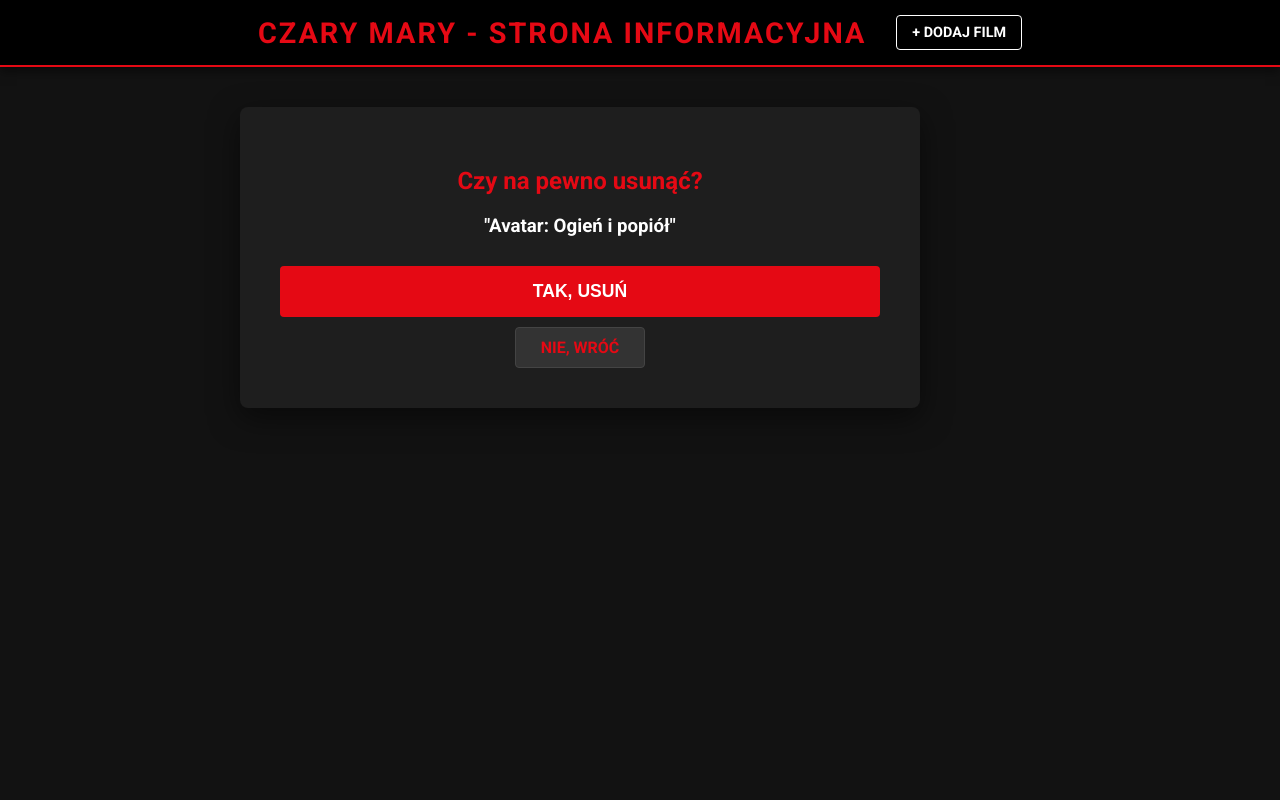
After one commit to kamiltarach/filmy, a Django app: page /usun/1/ in a window 1280 px wide. The commit adds this page. Run offline with Django 5.2, Linux system fonts and the light colour scheme; data comes from the database, SQL or seed files in the repository; both versions use the stored data as it was after the commit.

Commit message:
Update - dodanie usuwania, zmiana interfejsu na "akordeonowy".

```diff
--- a/kolekcja/static/css/kolekcja.css
+++ b/kolekcja/static/css/kolekcja.css
@@ -1,5 +1,8 @@
-body {
-    background-color: #121212;
+/* =========================================
+   1. GLOBALNE USTAWIENIA I TŁO
+   ========================================= */
+   body {
+    background-color: #121212; /* Prawie czarny */
     color: #e0e0e0;
     font-family: 'Roboto', sans-serif;
     margin: 0;
@@ -10,16 +13,23 @@ body {
     align-items: center;
 }
 
+/* =========================================
+   2. PASEK NAWIGACJI (NAVBAR)
+   ========================================= */
 .navbar {
     width: 100%;
     background-color: #000;
-    padding: 20px 0;
+    padding: 15px 0;
     text-align: center;
-    border-bottom: 2px solid #E50914;
+    border-bottom: 2px solid #E50914; /* Netflix Red */
     box-shadow: 0 4px 10px rgba(0,0,0,0.5);
     position: sticky;
     top: 0;
-    z-index: 1000;
+    z-index: 1000; /* Zawsze na wierzchu */
+    display: flex;
+    justify-content: center;
+    align-items: center;
+    gap: 30px;
 }
 
 .logo {
@@ -27,7 +37,7 @@ body {
     font-size: 1.8rem;
     font-weight: 700;
     text-decoration: none;
-    letter-spacing: 3px;
+    letter-spacing: 2px;
     text-transform: uppercase;
 }
 
@@ -35,96 +45,15 @@ body {
     color: #ff3d47;
 }
 
-.content-container {
-    max-width: 800px;
-    width: 90%;
-    margin-top: 40px;
-    display: flex;
-    flex-direction: column;
-    align-items: center;
-}
-
-.moje_filmy {
-    color: #E50914;
-    font-size: 3rem;
-    margin-bottom: 40px;
-    text-transform: uppercase;
-    letter-spacing: 2px;
-    text-align: center;
-    text-shadow: 0px 0px 10px rgba(229, 9, 20, 0.5);
-}
-
-.link-filmu {
-    text-decoration: none;
-    color: inherit;
-    display: block;
-}
-
-.karta-filmu {
-    background-color: #1e1e1e;
-    width: 100%;
-    padding: 30px;
-    margin-bottom: 30px;
-    border-radius: 12px;
-    box-shadow: 0 10px 20px rgba(0,0,0,0.4);
-    border-left: 5px solid #E50914;
-    transition: transform 0.3s ease, box-shadow 0.3s ease;
-    box-sizing: border-box;
-    cursor: pointer;
-}
-
-.karta-filmu:hover {
-    transform: translateY(-5px);
-    box-shadow: 0 15px 30px rgba(0,0,0,0.6);
-    background-color: #252525;
-}
-
-.tytul {
-    margin-top: 0;
-    color: #ffffff;
-    font-size: 2rem;
-    font-weight: 700;
-}
-
-.rezyser {
-    color: #888;
-    font-size: 0.9rem;
-    margin-bottom: 15px;
-    font-weight: bold;
-}
-
-.rezyser span {
-    color: #ccc;
-    font-weight: normal;
-}
-
-.ocena-badge {
-    background-color: #f5c518; /* Kolor żółty jak na IMDb */
-    color: #000; /* Czarny tekst dla kontrastu */
-    display: inline-block;
-    padding: 5px 10px;
-    border-radius: 5px;
-    font-weight: bold;
-    margin-bottom: 10px;
-    font-size: 0.9rem;
-    box-shadow: 0 2px 5px rgba(0,0,0,0.5);
-}
-
-.opis {
-    color: #d1d1d1;
-    line-height: 1.6;
-    font-size: 1.1rem;
-}
-
 .btn-dodaj {
     color: white;
     text-decoration: none;
-    margin-left: 30px;
     font-weight: bold;
     border: 1px solid white;
-    padding: 10px 20px;
-    border-radius: 5px;
+    padding: 8px 15px;
+    border-radius: 4px;
     transition: 0.3s;
+    font-size: 0.9rem;
 }
 
 .btn-dodaj:hover {
@@ -132,53 +61,273 @@ body {
     color: black;
 }
 
+/* =========================================
+   3. KONTENER GŁÓWNY I WYSZUKIWARKA
+   ========================================= */
+.content-container {
+    max-width: 800px;
+    width: 90%;
+    margin-top: 40px;
+    padding-bottom: 50px;
+}
+
+.moje_filmy {
+    color: #E50914;
+    font-size: 3rem;
+    margin-bottom: 30px;
+    text-transform: uppercase;
+    text-align: center;
+    text-shadow: 0px 0px 10px rgba(229, 9, 20, 0.5);
+}
+
+.search-container {
+    margin-bottom: 40px;
+    text-align: center;
+}
+
+.search-container input {
+    padding: 12px;
+    width: 300px;
+    background-color: #333;
+    border: 1px solid #444;
+    color: white;
+    border-radius: 4px;
+    font-size: 1rem;
+}
+
+.search-container button {
+    padding: 12px 25px;
+    margin-left: 10px;
+    background-color: #E50914;
+    color: white;
+    border: none;
+    border-radius: 4px;
+    cursor: pointer;
+    font-weight: bold;
+    font-size: 1rem;
+}
+
+.search-container button:hover {
+    background-color: #b20710;
+}
+
+/* =========================================
+   4. KARTA FILMU (AKORDEON)
+   ========================================= */
+.karta-filmu {
+    background-color: #1e1e1e;
+    margin-bottom: 15px;
+    border-radius: 6px;
+    border-left: 6px solid #E50914;
+    cursor: pointer;
+    transition: background-color 0.2s ease;
+    overflow: visible; /* Ważne, żeby plakat hover mógł wystawać */
+    position: relative;
+}
+
+.karta-filmu:hover {
+    background-color: #2a2a2a;
+}
+
+/* Sekcja widoczna zawsze (Tytuł) */
+.naglowek-filmu {
+    padding: 20px;
+    position: relative;
+}
+
+.tytul {
+    margin: 0;
+    font-size: 1.6rem;
+    color: white;
+    font-weight: 500;
+}
+
+/* --- Plakat "Dymek" (Hover) --- */
+.plakat-hover {
+    display: none; /* Domyślnie ukryty */
+    position: absolute;
+    bottom: 80%; /* Wyskakuje nad tytułem */
+    left: 20px;
+    width: 120px;
+    height: auto;
+    border-radius: 8px;
+    box-shadow: 0 10px 20px rgba(0,0,0,0.8);
+    z-index: 100;
+    border: 2px solid #E50914;
+    pointer-events: none;
+}
+
+/* Pokaż dymek tylko gdy najeżdżamy na ZWINIĘTĄ kartę */
+.zwiniete .naglowek-filmu:hover .plakat-hover {
+    display: block;
+    animation: fadeIn 0.3s ease-in-out;
+}
+
+/* =========================================
+   5. SZCZEGÓŁY FILMU (ROZWINIĘCIE)
+   ========================================= */
+.szczegoly {
+    display: none; /* Domyślnie ukryte */
+    padding: 25px;
+    background-color: #161616; /* Trochę ciemniejsze tło środka */
+    border-top: 1px solid #333;
+}
+
+/* Klasa dodawana przez JS po kliknięciu */
+.rozwiniete .szczegoly {
+    display: block;
+    animation: slideDown 0.4s ease;
+}
+
+.info-grid {
+    display: flex;
+    gap: 25px;
+    align-items: flex-start;
+}
+
+/* Obrazek wewnątrz rozwinięcia */
+.plakat-duzy {
+    width: 180px;
+    border-radius: 6px;
+    box-shadow: 0 5px 15px rgba(0,0,0,0.5);
+}
+
+.teksty {
+    flex: 1; /* Zajmij resztę miejsca */
+}
+
+/* Gwiazdka z oceną */
+.ocena-badge {
+    background-color: #f5c518;
+    color: black;
+    display: inline-block;
+    padding: 5px 10px;
+    border-radius: 4px;
+    font-weight: bold;
+    margin-bottom: 15px;
+    font-size: 0.95rem;
+}
+
+.rezyser {
+    color: #888;
+    font-size: 0.9rem;
+    margin-bottom: 15px;
+    font-weight: 700;
+    text-transform: uppercase;
+}
+
+.rezyser span {
+    color: #ccc;
+    font-weight: normal;
+    text-transform: none;
+}
+
+.opis {
+    color: #d1d1d1;
+    line-height: 1.6;
+    font-size: 1rem;
+    margin-bottom: 20px;
+}
+
+/* Przycisk Edycji */
+.btn-edytuj {
+    display: inline-block;
+    padding: 10px 25px;
+    background-color: #333;
+    color: white;
+    text-decoration: none;
+    border-radius: 4px;
+    font-weight: bold;
+    transition: 0.2s;
+    border: 1px solid #444;
+}
+
+.btn-edytuj:hover {
+    background-color: #E50914;
+    border-color: #E50914;
+}
+
+/* Responsywność (na telefony) */
+@media (max-width: 600px) {
+    .info-grid {
+        flex-direction: column;
+        align-items: center;
+    }
+    .plakat-duzy {
+        width: 100%;
+        max-width: 200px;
+    }
+    .search-container input {
+        width: 60%;
+    }
+}
+
+/* =========================================
+   6. ANIMACJE
+   ========================================= */
+@keyframes fadeIn {
+    from { opacity: 0; transform: translateY(10px); }
+    to { opacity: 1; transform: translateY(0); }
+}
+
+@keyframes slideDown {
+    from { opacity: 0; transform: translateY(-10px); }
+    to { opacity: 1; transform: translateY(0); }
+}
+
+/* =========================================
+   7. STYLE FORMULARZA (DODAJ/EDYTUJ)
+   ========================================= */
 .form-container {
     background-color: #1e1e1e;
     padding: 40px;
-    border-radius: 10px;
+    border-radius: 8px;
     width: 100%;
-    max-width: 500px;
+    max-width: 600px;
+    box-shadow: 0 10px 30px rgba(0,0,0,0.5);
 }
 
-input[type="text"], textarea {
+.form-container input[type="text"],
+.form-container textarea,
+.form-container input[type="number"],
+.form-container input[type="file"] {
     width: 100%;
     background-color: #333;
     border: 1px solid #444;
     color: white;
-    padding: 10px;
+    padding: 12px;
     margin-bottom: 20px;
-    border-radius: 5px;
+    border-radius: 4px;
     font-size: 1rem;
     box-sizing: border-box;
+    font-family: inherit;
 }
 
-button {
+.form-container label {
+    display: block;
+    margin-bottom: 8px;
+    color: #aaa;
+    font-weight: bold;
+}
+
+.form-container button {
     background-color: #E50914;
+    width: 100%;
+    padding: 15px;
     color: white;
     border: none;
-    padding: 15px 30px;
-    font-size: 1rem;
     font-weight: bold;
+    font-size: 1.1rem;
+    border-radius: 4px;
     cursor: pointer;
-    border-radius: 5px;
-    width: 100%;
+    margin-top: 10px;
 }
 
-button:hover {
+.form-container button:hover {
     background-color: #f40612;
 }
 
-label {
-    display: block;
-    margin-bottom: 5px;
-    color: #aaa;
+/* Usuwamy brzydki tekst "Currently: ..." przy edycji obrazka */
+.form-container a {
+    color: #E50914;
 }
-
-.plakat-img {
-    width: 100%;
-    max-width: 200px;
-    height: auto;
-    border-radius: 5px;
-    margin-bottom: 15px;
-    display: block;
-}
--- /dev/null
+++ b/kolekcja/templates/kolekcja/potwierdz_usun.html
@@ -0,0 +1,13 @@
+{% extends 'kolekcja/base.html' %}
+
+{% block content %}
+<div class="form-container" style="text-align: center;">
+    <h2 style="color: #E50914;">Czy na pewno usunąć?</h2>
+    <h3 style="color: white;">"{{ film.tytul }}"</h3>
+
+    <form method="POST">{% csrf_token %}
+        <button type="submit">TAK, USUŃ</button>
+        <a href="{% url 'filmy_lista' %}" class="btn-edytuj" style="margin-top: 10px; display: inline-block;">NIE, WRÓĆ</a>
+    </form>
+</div>
+{% endblock %}
--- a/kolekcja/urls.py
+++ b/kolekcja/urls.py
@@ -5,4 +5,6 @@ urlpatterns = [
     path('', views.filmy_lista, name='filmy_lista'),
     path('nowy/', views.nowy_film, name='nowy_film'),
     path('edytuj/<int:id>/', views.edytuj_film, name='edytuj_film'),
+    # TEJ LINIJKI BRAKUJE i dlatego jest błąd:
+    path('usun/<int:id>/', views.usun_film, name='usun_film'),
 ]
--- a/kolekcja/views.py
+++ b/kolekcja/views.py
@@ -3,9 +3,14 @@ from .models import Film
 from .forms import FilmForm
 
 def filmy_lista(request):
-    filmy = Film.objects.all()
+    szukaj = request.GET.get('szukaj')
+
+    if szukaj:
+        filmy = Film.objects.filter(tytul__icontains=szukaj)
+    else:
+        filmy = Film.objects.all()
+
     return render(request, 'kolekcja/filmy_lista.html', {'filmy': filmy})
-
 def nowy_film(request):
     if request.method == "POST":
         form = FilmForm(request.POST, request.FILES)
@@ -28,4 +33,13 @@ def edytuj_film(request, id):
     else:
         form = FilmForm(instance=film)
 
+def usun_film(request, id):
+    film = get_object_or_404(Film, pk=id)
+
+    if request.method == "POST":
+        film.delete()
+        return redirect('filmy_lista')
+
+    return render(request, 'kolekcja/potwierdz_usun.html', {'film': film})
+
     return render(request, 'kolekcja/filmy_form.html', {'form': form})
```
Also changed, not shown: kolekcja/templates/kolekcja/filmy_lista.html (+48 -11 lines), db.sqlite3, media/plakaty/7154556_1.8.webp (added), media/plakaty/7372600_2.8.webp (added), media/plakaty/7518098_2.8.webp (added), media/plakaty/PIRACI-Z-KARAIBOW-KLATWA-CZARNEJ-PERLY-DVD.jpg (added).
